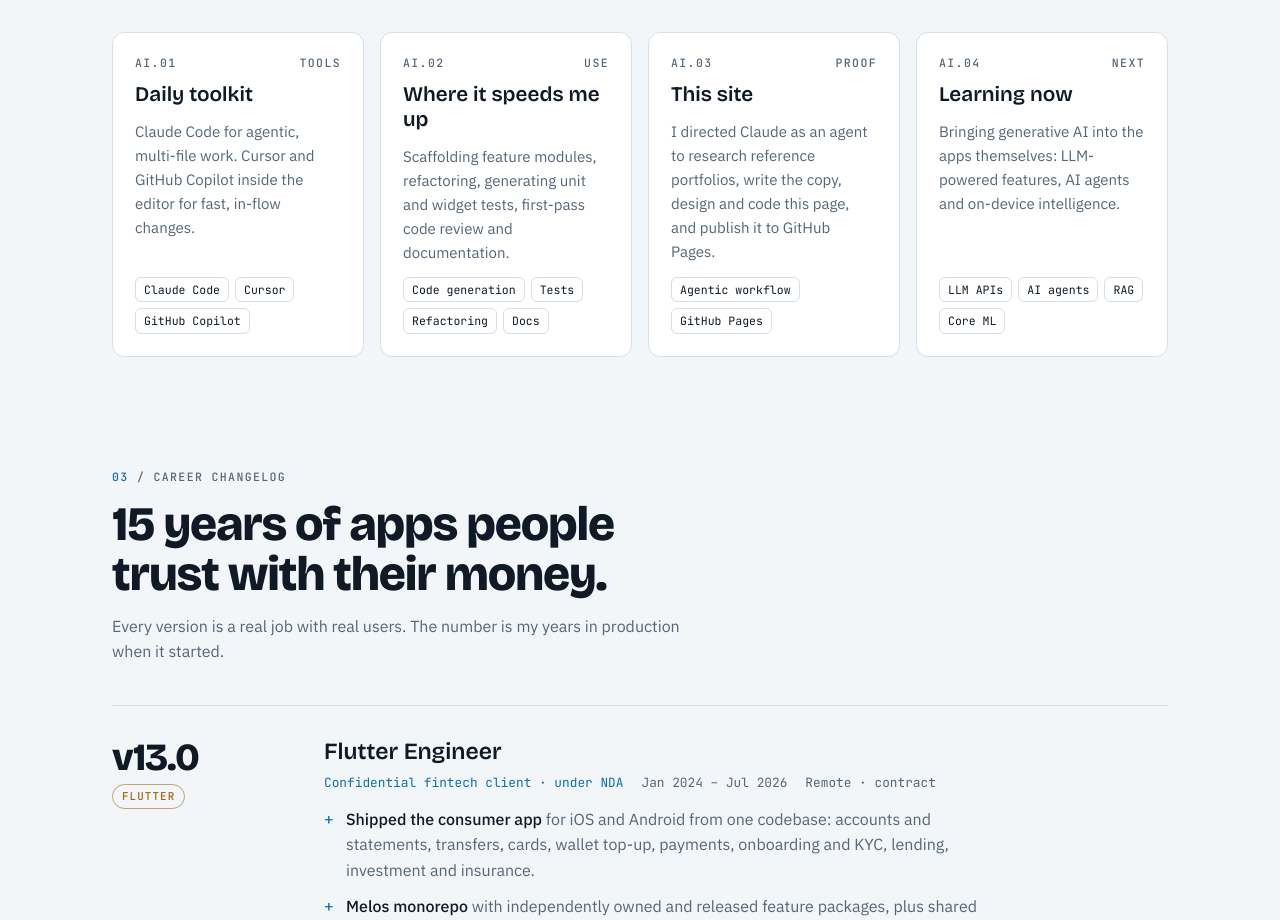
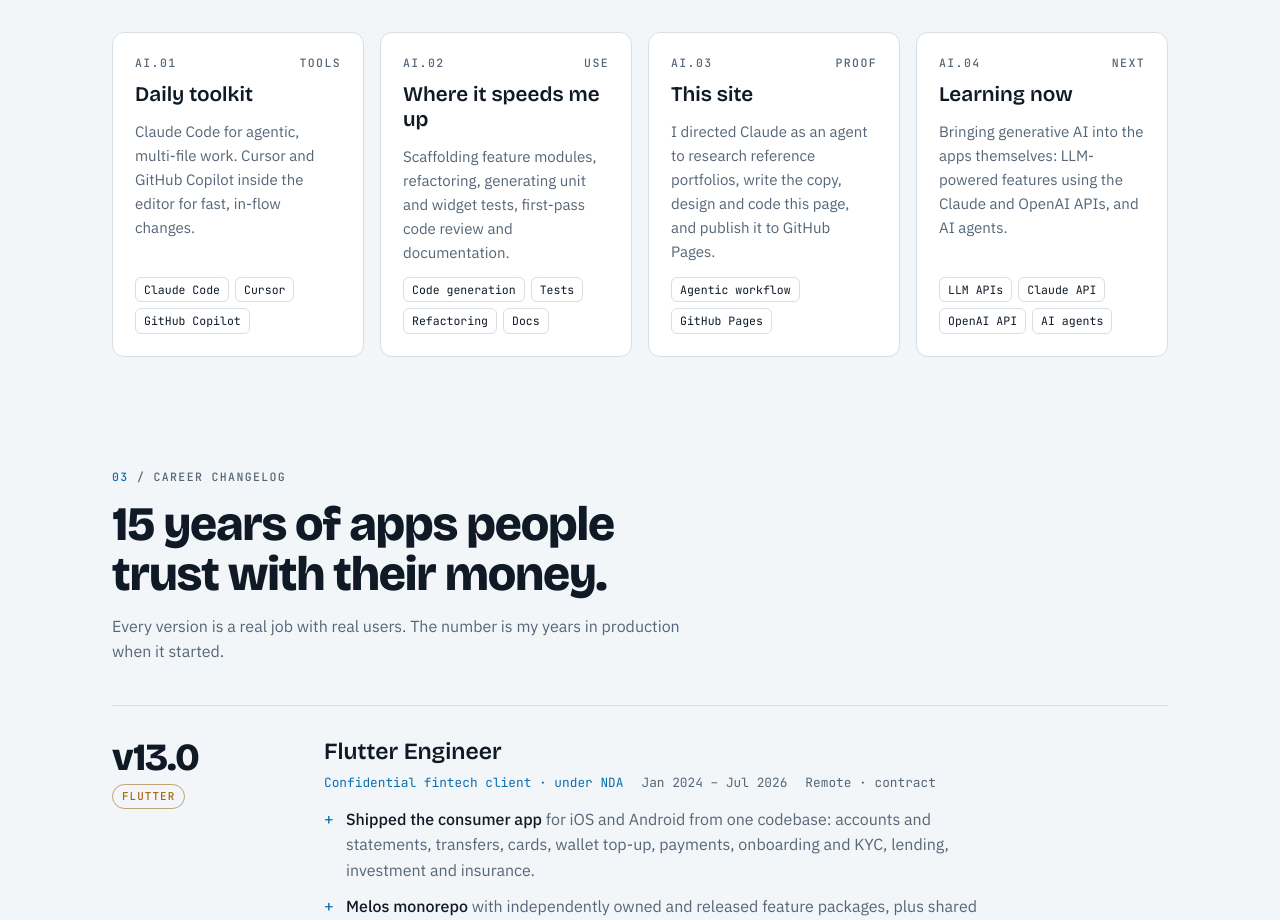
Before and after one commit to DipakSonara/dipak-sonara-portfolio, a plain HTML site: page index.html in a window 1280 px wide. Shown: the part 2100-3020 px from the top of the page. Drawn offline with nearby package versions, Linux system fonts and the light colour scheme.

Commit message:
Add files via upload

```diff
--- a/index.html
+++ b/index.html
@@ -388,8 +388,8 @@ footer .wrap { display: flex; flex-wrap: wrap; justify-content: space-between; g
         <article class="card">
           <div class="num"><span class="label">AI.04</span><span class="label">Next</span></div>
           <h3>Learning now</h3>
-          <p>Bringing generative AI into the apps themselves: LLM-powered features, AI agents and on-device intelligence.</p>
-          <ul class="chips"><li>LLM APIs</li><li>AI agents</li><li>RAG</li><li>Core ML</li></ul>
+          <p>Bringing generative AI into the apps themselves: LLM-powered features using the Claude and OpenAI APIs, and AI agents.</p>
+          <ul class="chips"><li>LLM APIs</li><li>Claude API</li><li>OpenAI API</li><li>AI agents</li></ul>
         </article>
       </div>
     </div>
```
Also changed, not shown: 1 other file.
